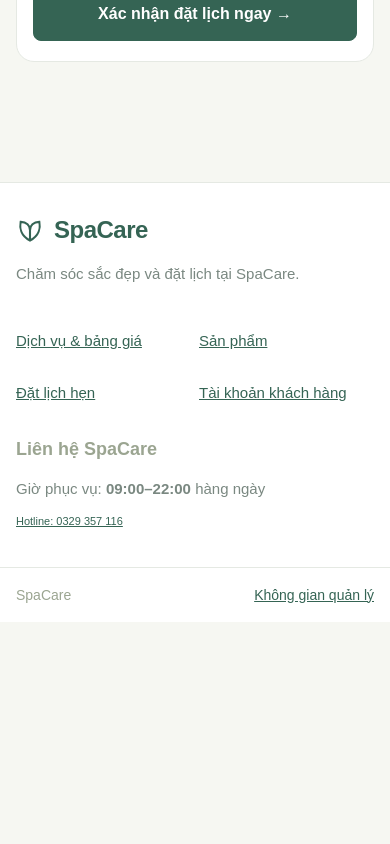
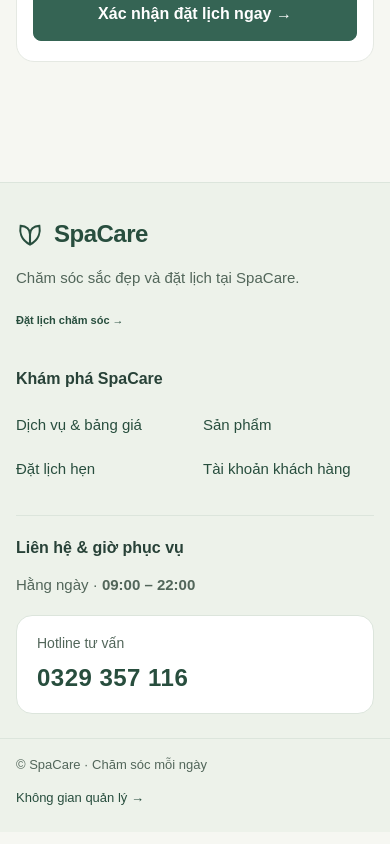
Before and after one commit to LeHoangViet9/SpaCare, a Next.js app: page /booking in a window 390 px wide. Shown: the part 1738-2582 px from the top of the page. Before the commit the page ends 2444 px from the top, so only its background shows below. Built offline with nearby package versions, Linux system fonts and the light colour scheme; no server answers; the database is empty.

Commit message:
fix footer

```diff
--- a/src/app/public.css
+++ b/src/app/public.css
@@ -1334,10 +1334,11 @@
 .public-product-search > div { display: flex; gap: 10px; }
 .public-product-search input { min-width: 0; flex: 1; }
 .public-products-grid { display: grid; grid-template-columns: repeat(3, minmax(0, 1fr)); gap: 24px; }
-.public-product-card { min-width: 0; overflow: hidden; }
+.public-product-card { min-width: 0; overflow: hidden; display: flex; flex-direction: column; border: 1px solid var(--pub-line); border-radius: 20px; background: #fff; }
 .public-product-card > img, .public-product-no-image { display: block; width: 100%; height: 260px; object-fit: contain; padding: 16px; background: #fff; }
 .public-product-no-image { display: grid; place-items: center; color: var(--pub-muted); background: var(--pub-sage); }
-.public-product-content { display: grid; gap: 12px; padding: 20px; }
+.public-product-content { display: flex; flex-direction: column; align-items: flex-start; flex: 1; gap: 12px; padding: 20px; }
+.public-product-content > .pub-btn { margin-top: auto; width: 100%; min-height: 48px; }
 .public-product-content h2 { font-size: 22px; line-height: 1.4; margin: 0; overflow-wrap: anywhere; }
 .public-product-content p { margin: 0; font-size: 16px; }
 .public-product-price { font-size: 23px; color: var(--pub-green); }
--- a/src/app/ui.css
+++ b/src/app/ui.css
@@ -167,18 +167,32 @@
   background: var(--white); border: 1px solid var(--line); border-radius: var(--radius-ui); box-shadow: none;
 }
 .pub-text-input, .pub-textarea { font-size: 16px; }
-.shared-public-footer { padding: 28px 0 16px; border-top: 1px solid var(--line); background: var(--white); }
-.shared-footer-grid { display: grid; grid-template-columns: 1fr 1fr 1fr; gap: 24px; }
-.shared-public-footer h2 { font-size: 18px; margin-bottom: 12px; }
-.shared-public-footer p { margin: 12px 0; font-size: 15px; }
-.shared-public-footer a { color: var(--green); }
-.shared-footer-grid nav { display: flex; flex-direction: column; gap: 8px; }
-.shared-footer-grid nav a { min-height: 36px; display: inline-flex; align-items: center; }
-.shared-footer-bottom { display: flex; justify-content: space-between; gap: 16px; border-top: 1px solid var(--line); margin-top: 24px; padding-top: 16px; font-size: 14px; }
+.shared-public-footer { display: block; width: 100%; padding: 48px 0 0; border-top: 1px solid #dce5dc; background: #edf2ea; color: #284238; }
+.shared-footer-grid { display: grid; grid-template-columns: 1.2fr 1fr 1fr; gap: 48px; padding-bottom: 36px; }
+.shared-footer-grid > * { min-width: 0; }
+.shared-public-footer h2 { font-size: 16px; line-height: 1.5; margin: 0 0 12px; font-weight: 700; }
+.shared-public-footer p { margin: 12px 0 18px; font-size: 15px; line-height: 1.7; color: #52665a; }
+.shared-footer-brand p { max-width: 290px; }
+.shared-public-footer a { color: #284e3e; text-decoration: none; }
+.shared-public-footer a:hover { text-decoration: underline; text-underline-offset: 4px; }
+.shared-public-footer a:focus-visible { outline: 2px solid #284e3e; outline-offset: 4px; border-radius: 6px; }
+.shared-footer-grid nav { display: flex; flex-direction: column; align-items: flex-start; gap: 0; }
+.shared-footer-grid nav a { min-height: 44px; display: inline-flex; align-items: center; line-height: 1.5; }
+.shared-footer-booking { display: inline-flex; align-items: center; min-height: 44px; font-weight: 700; }
+.shared-footer-phone { display: flex; flex-direction: column; align-items: flex-start; gap: 4px; padding: 16px 20px; background: #fff; border: 1px solid #dce5dc; border-radius: 16px; }
+.shared-footer-phone small { font-size: 14px; color: #52665a; }
+.shared-footer-phone strong { font-size: 24px; letter-spacing: .02em; }
+.shared-footer-bottom { display: flex; flex-wrap: wrap; align-items: center; justify-content: space-between; gap: 8px 24px; border-top: 1px solid #dce5dc; padding-top: 12px; padding-bottom: 12px; font-size: 13px; color: #52665a; }
+.shared-footer-bottom a { display: inline-flex; align-items: center; min-height: 44px; }
 @media (max-width: 700px) {
-  .shared-footer-grid { grid-template-columns: minmax(0, 1fr); gap: 20px; }
-  .shared-footer-grid nav { display: grid; grid-template-columns: repeat(2, minmax(0, 1fr)); }
+  .shared-public-footer { padding-top: 32px; }
+  .shared-footer-grid { grid-template-columns: minmax(0, 1fr); gap: 24px; padding-bottom: 24px; }
+  .shared-footer-brand p { max-width: none; margin-bottom: 8px; }
+  .shared-footer-grid nav { display: grid; grid-template-columns: repeat(2, minmax(0, 1fr)); gap: 0 16px; }
+  .shared-footer-grid nav h2 { grid-column: 1 / -1; }
   .shared-footer-grid nav a { min-height: 44px; font-size: 15px; }
+  .shared-footer-contact { padding-top: 20px; border-top: 1px solid #dce5dc; }
+  .shared-footer-bottom { align-items: flex-start; flex-direction: column; gap: 0; padding-top: 16px; }
 }
 .report-controls { padding: 18px; }
 .report-controls .profile-tabs { margin-top: 16px; display: flex; gap: 8px; flex-wrap: wrap; }
--- a/src/components/public-footer.tsx
+++ b/src/components/public-footer.tsx
@@ -1,6 +1,5 @@
 import Link from 'next/link';
 import Brand from '@/components/brand';
-
 const links = [
   ['/services', 'Dịch vụ & bảng giá'], ['/products', 'Sản phẩm'],
   ['/booking', 'Đặt lịch hẹn'], ['/customer', 'Tài khoản khách hàng'],
@@ -8,10 +7,10 @@
 export default function PublicFooter() {
   return <footer id="contact" className="shared-public-footer">
     <div className="pub-container shared-footer-grid">
-      <div><Brand /><p>Chăm sóc sắc đẹp và đặt lịch tại SpaCare.</p></div>
-      <nav aria-label="Liên kết cuối trang">{links.map(([href, title]) => <Link href={href} key={href}>{title}</Link>)}</nav>
-      <div><h2>Liên hệ SpaCare</h2><p>Giờ phục vụ: <strong>09:00–22:00</strong> hàng ngày</p><a href="tel:0329357116">Hotline: 0329 357 116</a></div>
+      <div className="shared-footer-brand"><Brand /><p>Chăm sóc sắc đẹp và đặt lịch tại SpaCare.</p><Link href="/booking" className="shared-footer-booking">Đặt lịch chăm sóc →</Link></div>
+      <nav aria-label="Liên kết cuối trang"><h2>Khám phá SpaCare</h2>{links.map(([href, title]) => <Link href={href} key={href}>{title}</Link>)}</nav>
+      <div className="shared-footer-contact"><h2>Liên hệ & giờ phục vụ</h2><p>Hằng ngày · <strong>09:00 – 22:00</strong></p><a className="shared-footer-phone" href="tel:0329357116"><small>Hotline tư vấn</small><strong>0329 357 116</strong></a></div>
     </div>
-    <div className="pub-container shared-footer-bottom"><span>SpaCare</span><Link href="/workspace">Không gian quản lý</Link></div>
+    <div className="pub-container shared-footer-bottom"><span>© SpaCare · Chăm sóc mỗi ngày</span><Link href="/workspace">Không gian quản lý →</Link></div>
   </footer>;
 }
```
